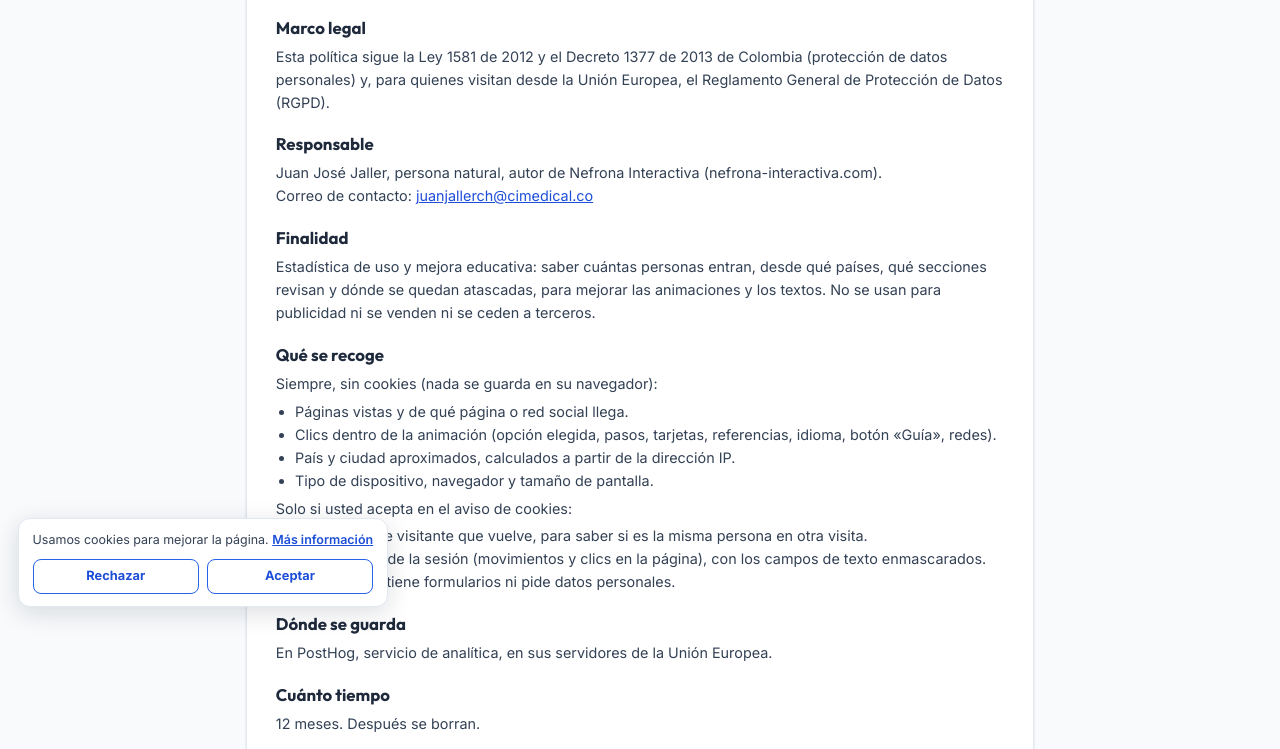
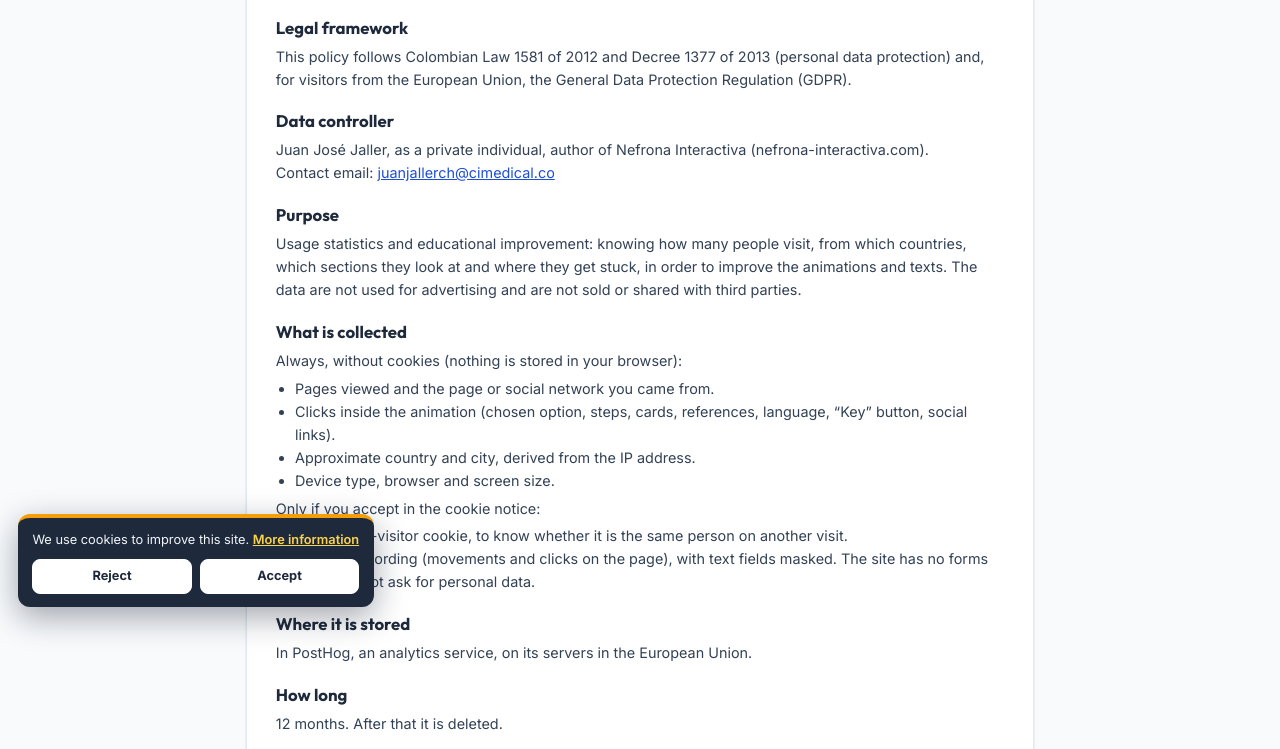
Before and after one commit to JalZam/nefrona-interactiva, a plain HTML site: page privacidad.html in a window 1280 px wide. Shown: the part 175-924 px from the top of the page. Drawn offline with Linux system fonts and the light colour scheme; animation ran at ten frames a second.

Commit message:
Aviso de cookies más visible (fondo oscuro) e idioma inicial según el navegador
Co-Authored-By: Claude Fable 5.2 <noreply@anthropic.com>

```diff
--- a/js/i18n.js
+++ b/js/i18n.js
@@ -337,10 +337,17 @@
   const oyentes = [];
   let lang = 'es';
 
+  // Primera visita: el idioma del navegador o del teléfono (español si está en español; si no, inglés).
+  // Pedido de Juanjo 2026-11-23: la mayoría de los visitantes tiene el teléfono en inglés.
+  try {
+    const nav = (navigator.languages && navigator.languages[0]) || navigator.language || '';
+    if (nav && !/^es\b/i.test(nav)) lang = 'en';
+  } catch (e) { /* sin dato: español */ }
+  // Lo que la persona eligió con el interruptor ES|EN manda sobre el navegador
   try {
     const g = localStorage.getItem('ni-lang');
     if (g === 'es' || g === 'en') lang = g;
-  } catch (e) { /* almacenamiento bloqueado: se queda en español */ }
+  } catch (e) { /* almacenamiento bloqueado: se queda con el del navegador */ }
   // ?lang=en manda sobre lo guardado (sirve para enlazar la página en un idioma)
   try {
     const q = new URLSearchParams(location.search).get('lang');
--- a/privacidad.html
+++ b/privacidad.html
@@ -8,7 +8,7 @@
   <link rel="preconnect" href="https://fonts.googleapis.com" />
   <link rel="preconnect" href="https://fonts.gstatic.com" crossorigin />
   <link href="https://fonts.googleapis.com/css2?family=Inter:wght@400;500;600;700;800&family=Outfit:wght@500;600;700;800&display=swap" rel="stylesheet" />
-  <link rel="stylesheet" href="style.css?v=19" />
+  <link rel="stylesheet" href="style.css?v=22" />
 </head>
 <body>
 
@@ -85,7 +85,7 @@
     · <a href="#" data-cookies data-i18n="leg.cookies">Cookies</a></p>
 </footer>
 
-<script src="js/i18n.js?v=19"></script>
+<script src="js/i18n.js?v=20"></script>
 <script src="js/analitica.js?v=18"></script>
 <script src="js/privacidad.js?v=18"></script>
 </body>
--- a/style.css
+++ b/style.css
@@ -661,16 +661,17 @@ body { font-family: 'Inter', system-ui, sans-serif; background: var(--bg); color
 
 /* ── Aviso de cookies (js/analitica.js) ── */
 .ck-aviso { position: fixed; left: 18px; bottom: 18px; z-index: 70; max-width: 380px;
-  background: var(--white); border: 1px solid var(--border); border-radius: var(--radius-lg);
-  box-shadow: 0 6px 24px rgba(15,23,42,.14); padding: .75rem .85rem; font-size: .78rem;
-  color: var(--text); line-height: 1.45; }
+  background: var(--dark); border: 0; border-top: 4px solid #f59e0b; border-radius: var(--radius-lg);
+  box-shadow: 0 10px 32px rgba(15,23,42,.38); padding: .8rem .9rem; font-size: .8rem;
+  color: #f1f5f9; line-height: 1.45; }
 .ck-aviso[hidden] { display: none; }
-.ck-texto a { color: var(--primary-dark); font-weight: 600; }
+.ck-texto a { color: #fcd34d; font-weight: 600; }
 .ck-botones { display: flex; gap: .5rem; margin-top: .6rem; }
 .ck-btn { flex: 1; font: inherit; font-size: .8rem; font-weight: 700; padding: .45rem .6rem;
-  border-radius: var(--radius-md); cursor: pointer; border: 1.5px solid var(--primary);
-  background: var(--white); color: var(--primary-dark); }
-.ck-btn:hover { background: var(--primary-light); }
+  border-radius: var(--radius-md); cursor: pointer; border: 1.5px solid #fff;
+  background: #fff; color: var(--dark); }
+/* los dos botones pesan igual: aceptar no se destaca sobre rechazar */
+.ck-btn:hover { background: #fde68a; border-color: #fde68a; }
 body.con-aviso .ley-flota { bottom: calc(var(--aviso-h, 0px) + 28px); }
 @media (max-width: 640px) {
   .ck-aviso { left: 8px; right: 8px; bottom: 8px; max-width: none; padding: .55rem .7rem; font-size: .72rem; }
```
Also changed, not shown: celda.html (+2 -2 lines), diureticos.html (+2 -2 lines), index.html (+2 -2 lines).
